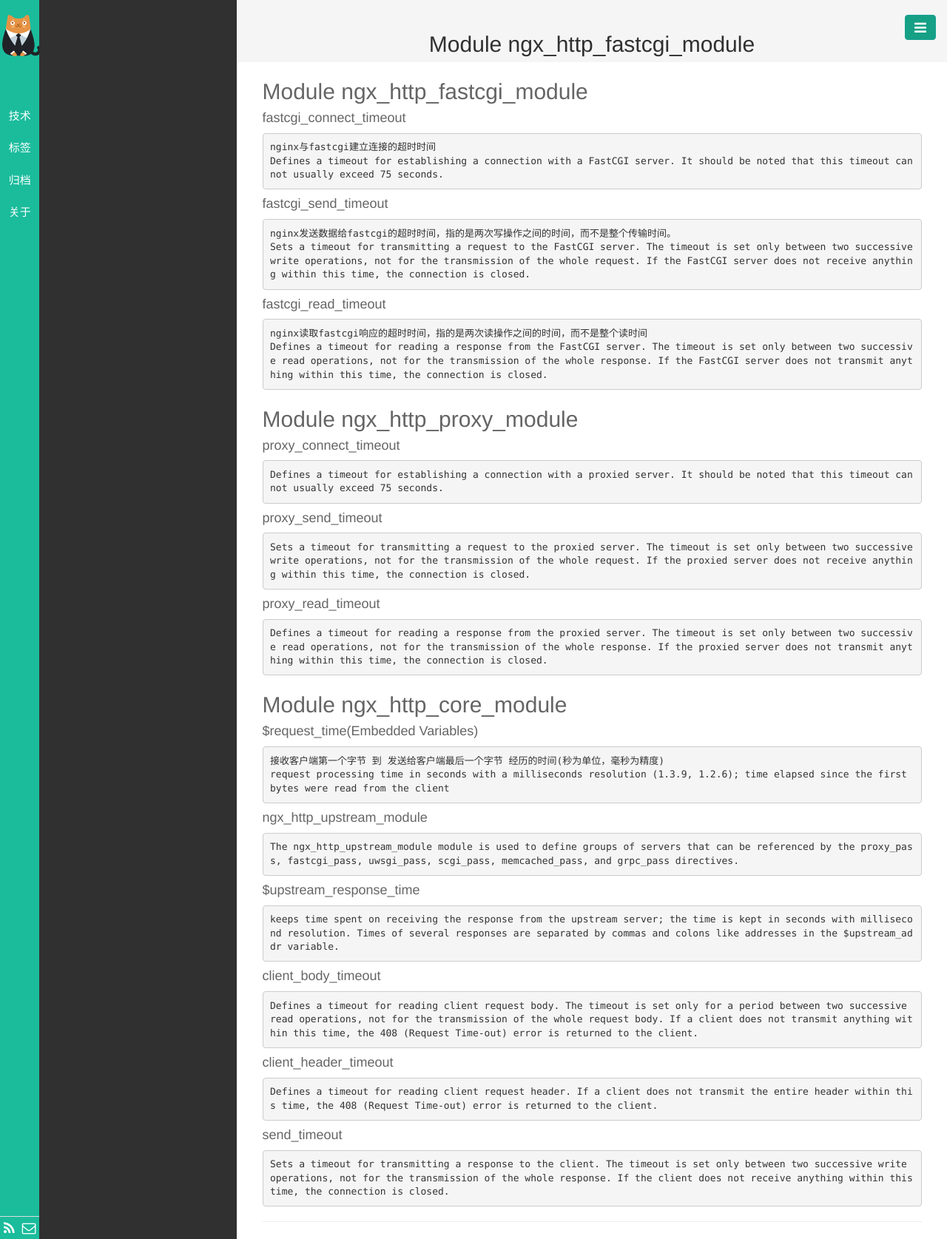
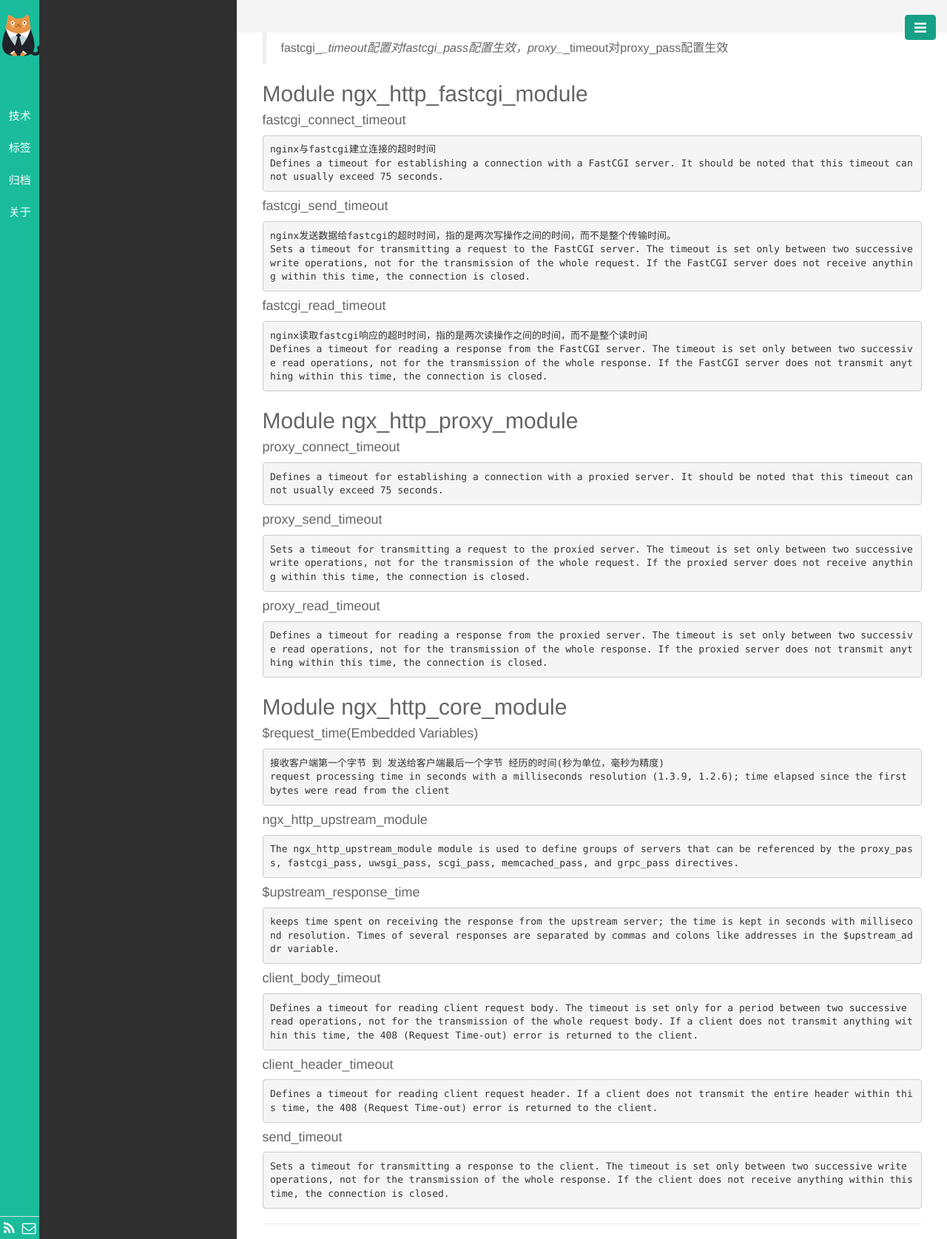
Before and after one commit to codergma/codergma.github.io, a Jekyll site: the page built from note/nginx/2.Modules reference.md, in a window 1280 px wide. Shown: the whole page at 74% size. Built offline with Jekyll 4.4.1, drawn with Linux system fonts in a browser that asks for light colours; our own code applies the rules of GitHub Pages for plain Markdown files; Markdown is read by kramdown in place of the engine named in the settings; comment, search, counter and statistics services are not loaded.

Commit message:
Update 2.Modules reference.md

```diff
--- a/note/nginx/2.Modules reference.md
+++ b/note/nginx/2.Modules reference.md
@@ -1,3 +1,6 @@
+
+> fastcgi_*_timeout配置对fastcgi_pass配置生效，proxy_*_timeout对proxy_pass配置生效
+
 ## Module ngx_http_fastcgi_module
 
 #### fastcgi_connect_timeout
```
